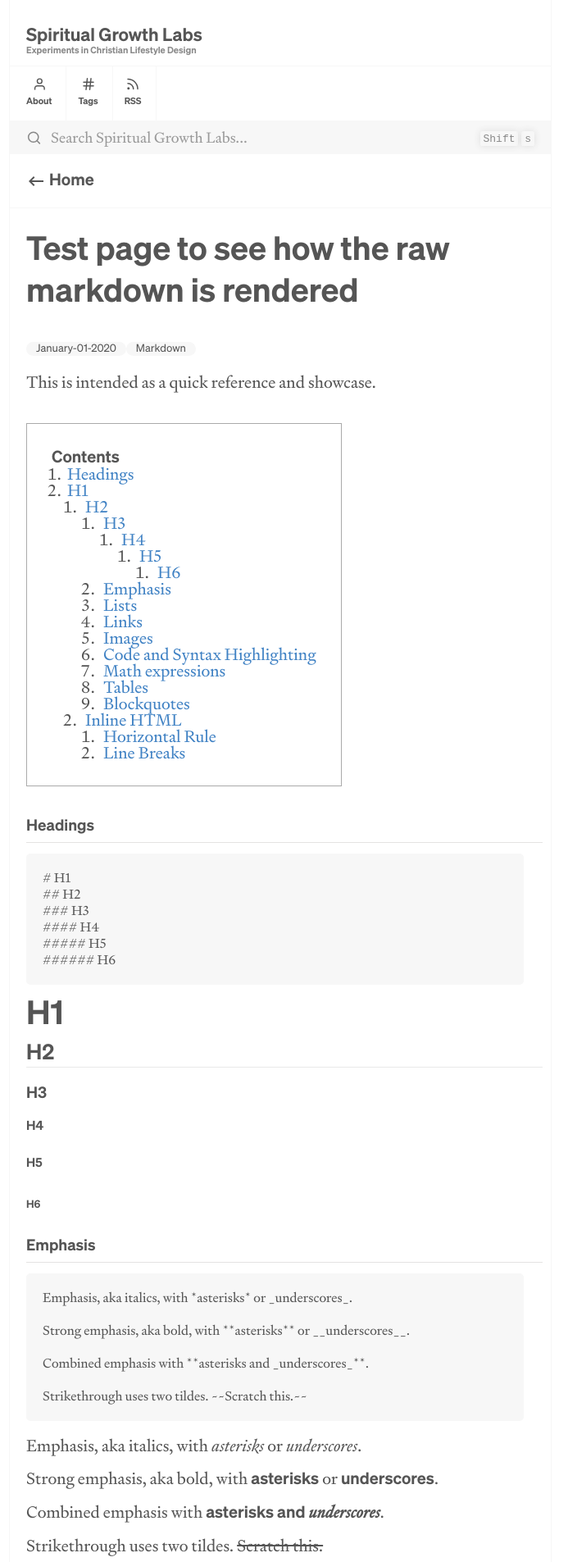
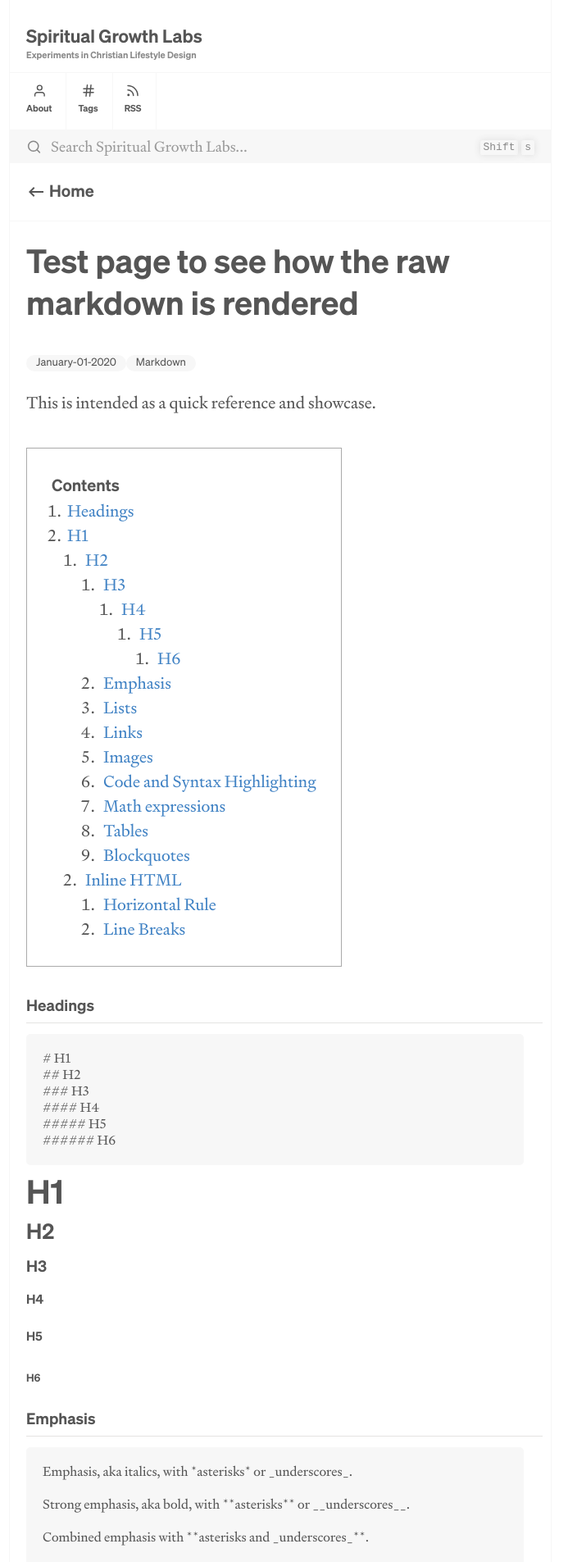
Before and after one commit to jsantiago611/digital-garden, a Jekyll site: the page built from _posts/2020-01-01-test.md, in a window 1280 px wide. Shown: the top 1905 px of the page at 82% size, without its empty margins (298-991 px from the left). Built offline with Jekyll 4.4.1, drawn with Linux system fonts in a browser that asks for light colours; comment, search, counter and statistics services are not loaded.

Commit message:
line-height, delete underline to h2

```diff
--- a/assets/css/Style.css
+++ b/assets/css/Style.css
@@ -153,8 +153,8 @@ h1, h2 {
 }
 
 h2 {
-  padding-bottom: 0.25em;
-  border-bottom: 1px solid var(--secondary-border-color);
+  /* padding-bottom: 0.25em;
+     border-bottom: 1px solid var(--secondary-border-color); */
 }
 
 h3, h4, h5, h6 {
@@ -167,6 +167,7 @@ a, p, ul, li, ol, table, span, blockquote {
     color: var(--primary-text-color);
     font-family:   var(--secondary-font-family);
     font-size: 20px;  /* Let's set the font-size to something old-man friendly */
+    line-height: 1.5em;
 }
 
 p a,
```
